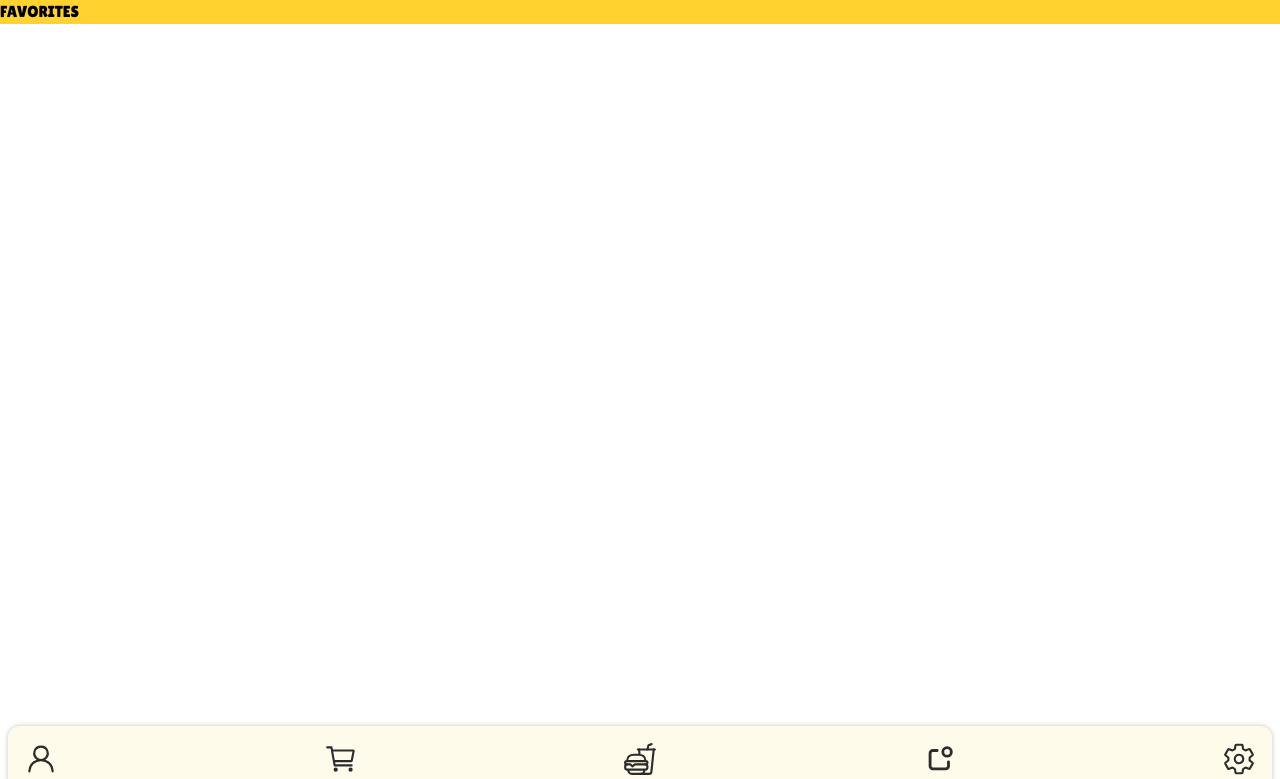
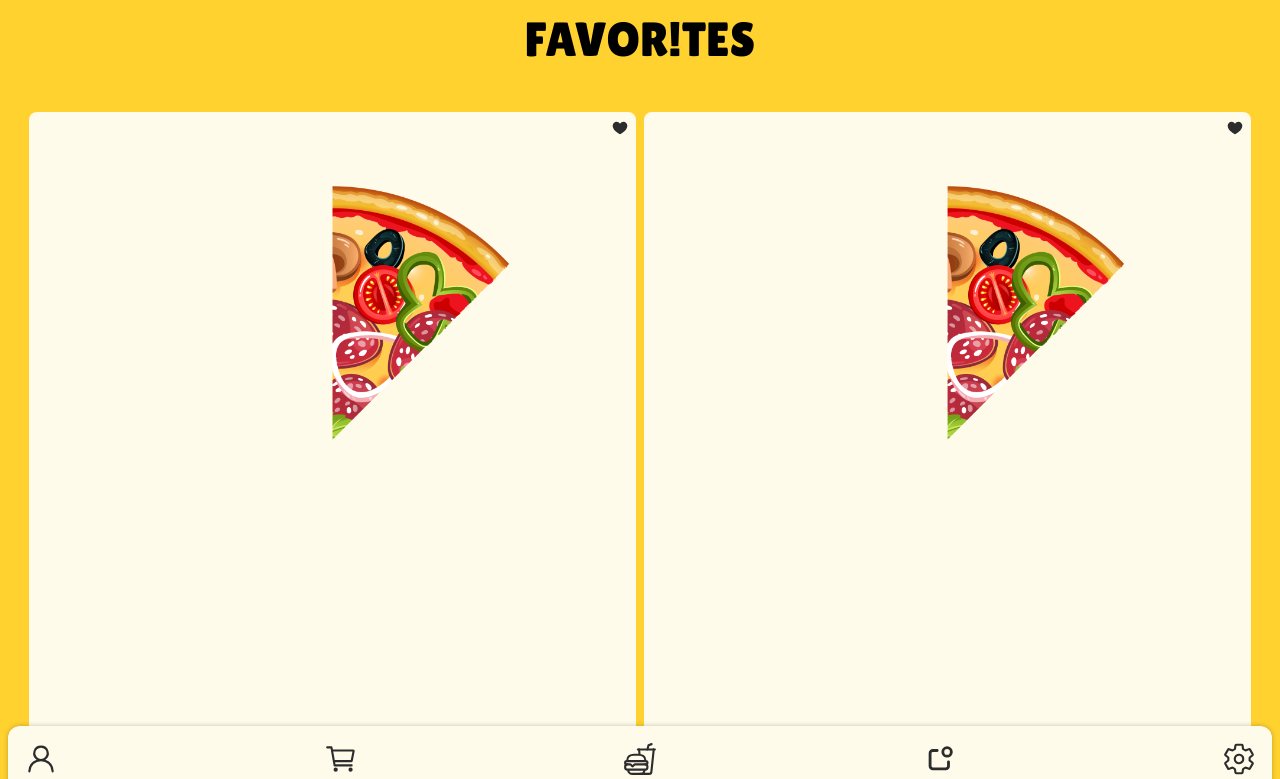
Before and after one commit to mahdibaderloo/fastfood, a React (Vite) app: page /favorites in a window 1280 px wide. Shown: the top 779 px of the page. Built offline with nearby package versions, Linux system fonts and the light colour scheme.

Commit message:
add FavoritesItem component

```diff
--- /dev/null
+++ b/src/features/favorites/FavoritesItem.tsx
@@ -0,0 +1,20 @@
+import { GoHeartFill } from "react-icons/go";
+import pizza from "../../data/images/loading-1.png";
+
+function FavoritesItem() {
+  return (
+    <li className="bg-amber-50 rounded-lg w-[48%] flex flex-col p-2 relative">
+      <p className="self-end">
+        {/* <GoHeart size={30} color="#2c2c2c" /> */}
+        <GoHeartFill color="#2c2c2c" />
+      </p>
+      <img src={pizza} alt="product-image" className="w-full mt-2" />
+      <p className="text-lg text-neutral-900">Pizza</p>
+      {/* <p className="self-end bg-amber-200 absolute right-0 bottom-0 p-2 rounded-tl-lg rounded-br-lg">
+        <IoMdAdd />
+      </p> */}
+    </li>
+  );
+}
+
+export default FavoritesItem;
--- a/src/pages/Favorites.tsx
+++ b/src/pages/Favorites.tsx
@@ -1,5 +1,20 @@
+import Header from "../components/Header";
+import FavoritesItem from "../features/favorites/FavoritesItem";
+
 function Favorites() {
-  return <div>FAVORITES</div>;
+  return (
+    <>
+      <Header pContent="FAVOR!TES" />
+      <main className="overflow-y-scroll pt-22">
+        <ul className="flex items-center justify-center flex-wrap gap-2 mt-4 p-2">
+          <FavoritesItem />
+          <FavoritesItem />
+          <FavoritesItem />
+          <FavoritesItem />
+        </ul>
+      </main>
+    </>
+  );
 }
 
 export default Favorites;
```
